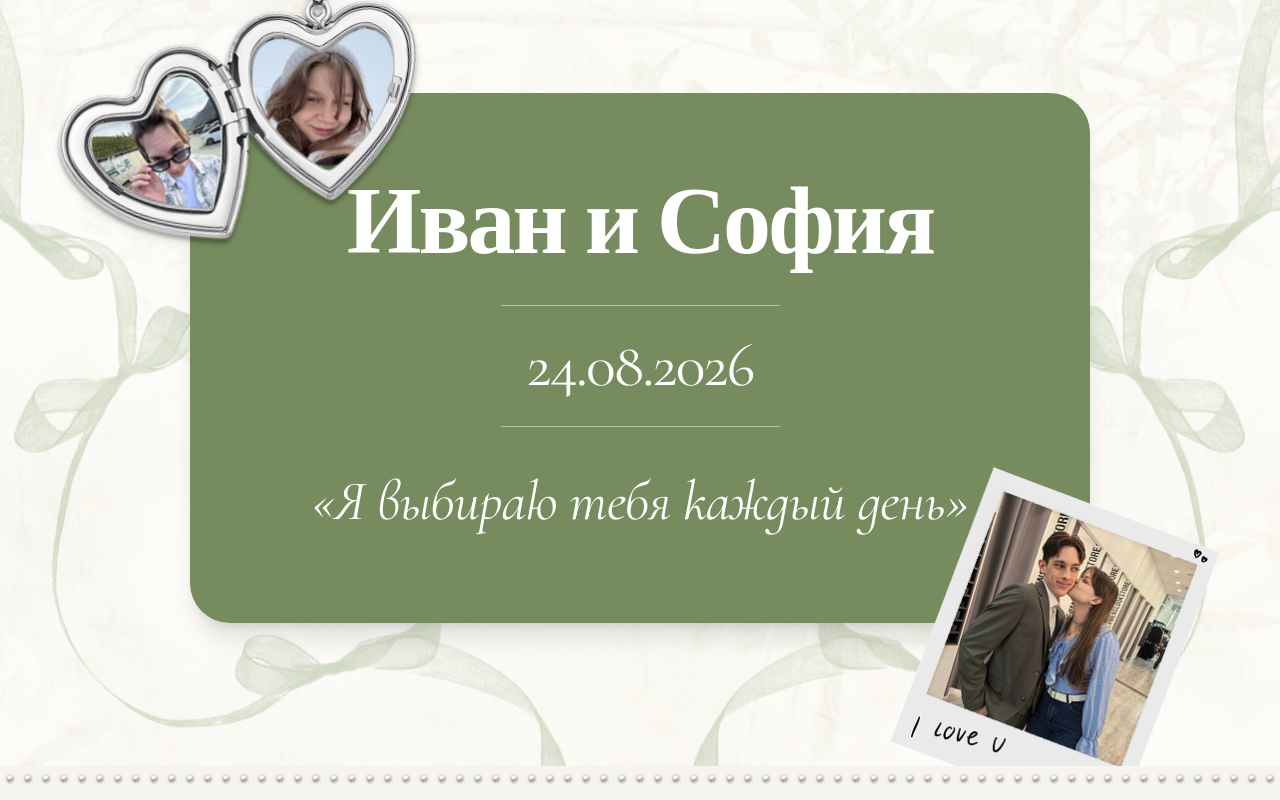
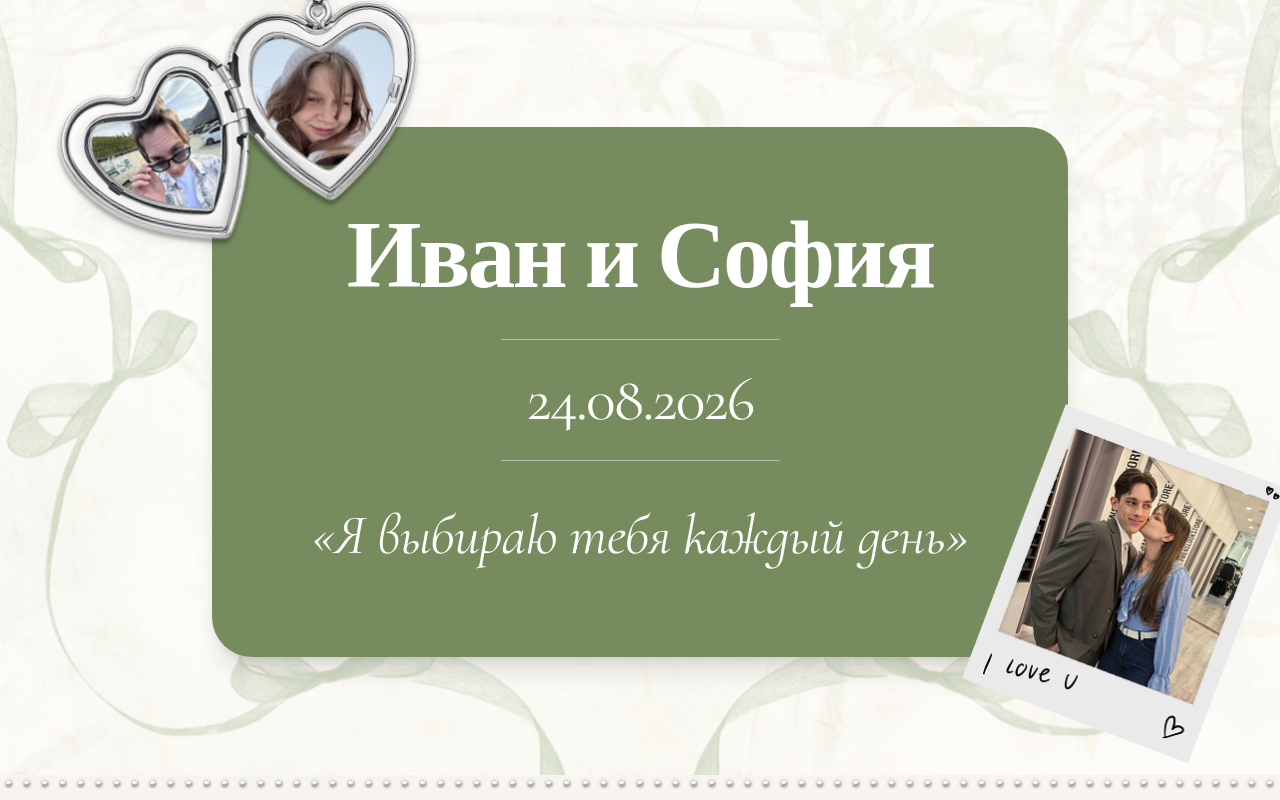
Before and after one commit to ovepfunkep/WeddingIS, a React (Vite) app: page / in a window 1280 px wide. Shown: the top 800 px of the page. Built offline with nearby package versions, Linux system fonts and the light colour scheme; a web font is replaced by a local one.

Commit message:
fix banner and divider

```diff
--- a/src/components/Banner.jsx
+++ b/src/components/Banner.jsx
@@ -12,7 +12,7 @@ export default function Banner() {
         />
 
         {/* Mobile 384px frame so Figma coords (e.g. polaroid left 197) match */}
-        <div className="relative mx-auto min-h-[778px] w-full max-w-[384px] md:max-w-none md:min-h-[700px] lg:min-h-[766px]">
+        <div className="relative mx-auto min-h-[778px] w-full max-w-[384px] md:max-w-none md:min-h-[700px] lg:flex lg:min-h-[766px] lg:flex-col lg:items-center lg:pb-[118px] lg:pt-[127px]">
           {/* Pendant (top-left) — mobile position unchanged vs Figma */}
           <img
             src={asset('Block1_Pendant.png')}
@@ -20,20 +20,10 @@ export default function Banner() {
             className="pointer-events-none absolute left-[-42px] top-[-58px] z-30 h-72 w-72 origin-top-left rotate-[7.09deg] object-contain drop-shadow-lg md:h-80 md:w-80 md:left-[calc(50%-min(550px,50%)-40px)] lg:top-[-78px] lg:h-[420px] lg:w-[420px]"
           />
 
-          {/* Polaroid — mobile: позиция по макету; наклон уменьшен — в PNG уже есть угол кадра */}
-          {/* md: только right — не задавать left одновременно с right, иначе ширина = right−left и блок сжимается */}
-          <div className="pointer-events-none absolute left-[210px] top-[560px] z-30 md:left-[calc(50%+min(200px,50%))] md:top-auto md:bottom-[10px] lg:left-[calc(50%+min(250px,50%))]">
-            <div className="flex h-[218px] w-[193px] items-center justify-center md:w-[220px] lg:w-[330px] md:justify-end">
-              <img
-                src={asset('Block1_Polaroid.png')}
-                alt=""
-                className="h-[217px] w-[192px] object-contain md:h-[360px] md:w-[330px] lg:w-[330px]"
-              />
-            </div>
-          </div>
-
+          {/* max-lg:contents — полароид и зелёный блок ведут себя как раньше относительно фрейма; lg: обёртка = якорь для угла карточки (как в Figma) */}
+          <div className="max-lg:contents lg:relative lg:mx-auto lg:inline-block">
             {/* Main text frame — Figma 232:894 */}
-          <div className="absolute left-1/2 top-[calc(50%-25px)] z-20 flex w-full max-w-[358px] -translate-x-1/2 -translate-y-1/2 flex-col items-center gap-8 rounded-[40px] bg-text-green px-4 py-[70px] shadow-xl md:max-w-[600px] md:px-16 md:py-12 lg:max-w-[900px] lg:px-[100px] lg:py-[80px]">
+            <div className="absolute left-1/2 top-[calc(50%-25px)] z-20 flex w-full max-w-[358px] -translate-x-1/2 -translate-y-1/2 flex-col items-center gap-8 rounded-[40px] bg-[var(--Text_green,#768c5e)] px-4 py-[70px] shadow-xl md:max-w-[600px] md:px-16 md:py-12 lg:relative lg:left-auto lg:top-auto lg:mx-0 lg:inline-flex lg:w-auto lg:max-w-none lg:translate-x-0 lg:translate-y-0 lg:px-[100px] lg:py-[80px]">
               <h1 className="self-stretch text-center font-serif text-[56px] font-semibold leading-[62px] tracking-[-1.68px] text-white md:text-[72px] md:leading-[1.05] md:tracking-[-0.03em] lg:text-[96px] lg:leading-[100px]">
                 Иван и София
               </h1>
@@ -62,6 +52,18 @@ export default function Banner() {
                 «Я выбираю тебя каждый день»
               </p>
             </div>
+
+            {/* Polaroid — mobile: координаты фрейма 384; md: от центра экрана; lg: от правого нижнего угла зелёного блока + наклон против часовой */}
+            <div className="pointer-events-none absolute left-[210px] top-[560px] z-30 md:left-[calc(50%+min(200px,50%))] md:top-auto md:bottom-[10px] lg:left-[750px] lg:right-[-100px] lg:top-auto lg:bottom-[-36px] lg:origin-bottom-right lg:-rotate-[0deg]">
+              <div className="flex h-[218px] w-[193px] items-center justify-center md:w-[220px] lg:w-[330px] md:justify-end">
+                <img
+                  src={asset('Block1_Polaroid.png')}
+                  alt=""
+                  className="h-[217px] w-[192px] object-contain md:h-[360px] md:w-[330px] lg:w-[330px]"
+                />
+              </div>
+            </div>
+          </div>
         </div>
       </div>
     </section>
--- a/src/components/PearlDivider.jsx
+++ b/src/components/PearlDivider.jsx
@@ -1,18 +1,49 @@
+import { useLayoutEffect, useRef, useState } from 'react';
 import { asset } from '../utils/assets';
 
+const PEARL_SRC = asset('MultiBlock_Pearl.png');
+const PEARL_PX = 18;
+
 export default function PearlDivider() {
-  const pearl = asset('MultiBlock_Pearl.png');
+  const containerRef = useRef(null);
+  const [count, setCount] = useState(1);
+
+  useLayoutEffect(() => {
+    const el = containerRef.current;
+    if (!el || typeof ResizeObserver === 'undefined') return;
+
+    const update = () => {
+      const cs = getComputedStyle(el);
+      const pl = parseFloat(cs.paddingLeft) || 0;
+      const pr = parseFloat(cs.paddingRight) || 0;
+      const inner = el.clientWidth - pl - pr;
+      const n = Math.max(1, Math.floor(inner / PEARL_PX));
+      setCount(n);
+    };
+
+    update();
+    const ro = new ResizeObserver(update);
+    ro.observe(el);
+    return () => ro.disconnect();
+  }, []);
 
   return (
     <div
-      className="w-full h-[26px]"
-      style={{
-        backgroundColor: '#f6f4f1',
-        backgroundImage: `url(${pearl})`,
-        backgroundRepeat: 'repeat-x',
-        backgroundSize: '18px 18px',
-        backgroundPosition: 'center center',
-      }}
-    />
+      ref={containerRef}
+      className="flex w-full min-w-0 items-center justify-between bg-[#F8F5F1] py-0"
+      role="presentation"
+    >
+      {Array.from({ length: count }).map((_, i) => (
+        <img
+          key={i}
+          src={PEARL_SRC}
+          alt=""
+          width={PEARL_PX}
+          height={PEARL_PX}
+          className="block shrink-0 object-contain !h-[18px] !w-[18px] !max-w-[18px]"
+          aria-hidden
+        />
+      ))}
+    </div>
   );
 }
--- a/src/index.css
+++ b/src/index.css
@@ -21,6 +21,8 @@
 :root {
   background-color: #f6f4f1;
   color: #514e4e;
+  /* Figma --Text_green (Main_text_frame) */
+  --Text_green: #768c5e;
 }
 
 * {
```
Lines whose indentation alone changed are shown as unchanged.
